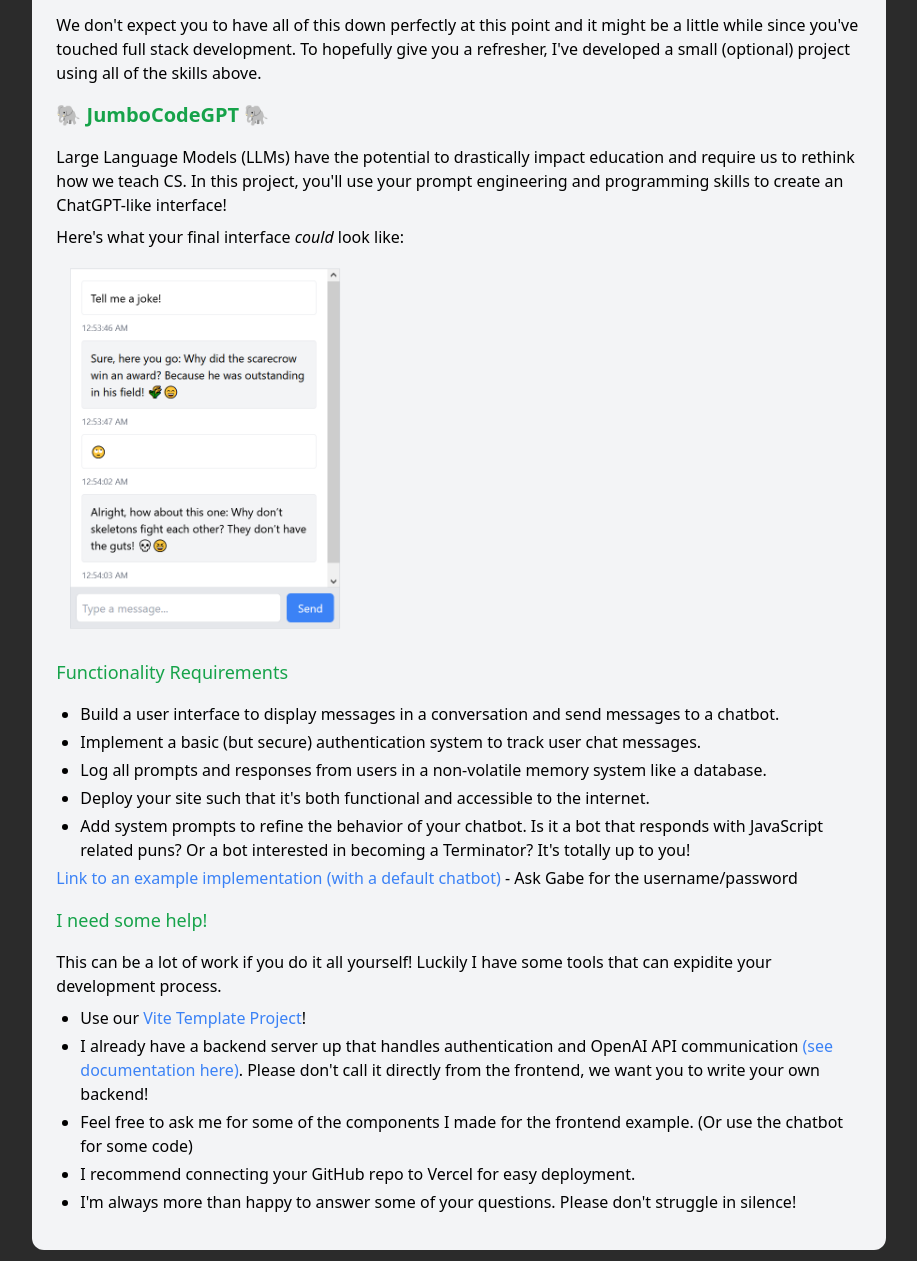
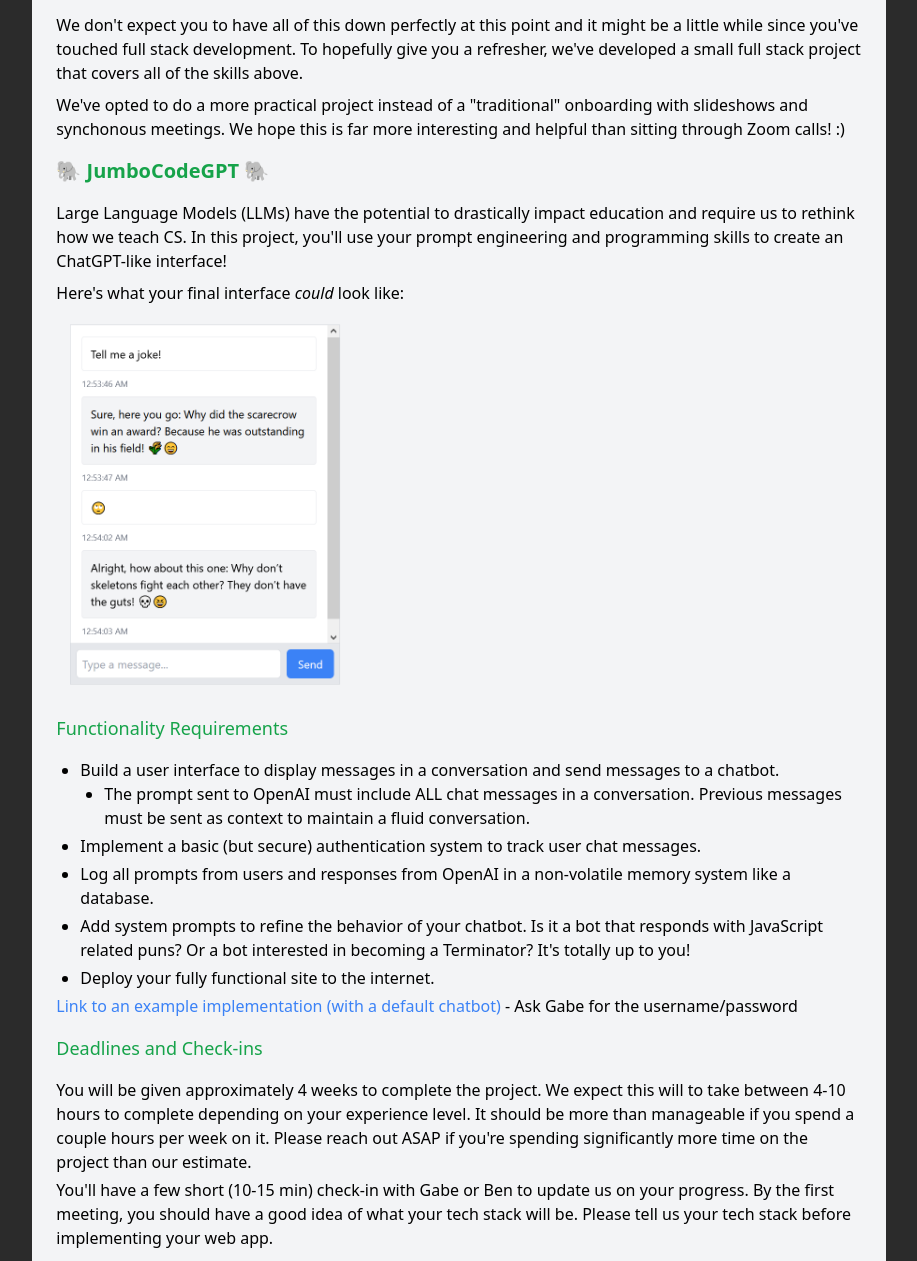
Before and after one commit to gabrielsessions/jc-tl-onboarding-2024, a website: page onboarding/index.html in a window 1280 px wide. Shown: the part 279-1540 px from the top of the page, without its empty margins (181-1098 px from the left). Drawn offline with Linux system fonts and the light colour scheme.

Commit message:
project description updates

```diff
--- a/onboarding/index.html
+++ b/onboarding/index.html
@@ -23,8 +23,13 @@
 
     </ul>
     <p class="mt-4">We don't expect you to have all of this down perfectly at this point and it might be a little while
-      since you've touched full stack development. To hopefully give you a refresher, I've developed a small (optional)
-      project using all of the skills above. </p>
+      since you've touched full stack development. To hopefully give you a refresher, we've developed a small
+      full stack project that covers all of the skills above.
+    </p>
+
+    <p class="my-2">We've opted to do a more practical project instead of a "traditional" onboarding with slideshows and
+      synchonous meetings. We hope this is far more interesting and helpful than sitting through Zoom calls! :)</p>
+
     <h3 class="my-4 text-xl text-green-600 font-semibold">🐘 JumboCodeGPT 🐘</h3>
     <p>Large Language Models (LLMs) have the potential to drastically impact education and require us to rethink how we
       teach CS. In this project, you'll use your prompt engineering and programming skills to create an ChatGPT-like
@@ -37,43 +42,62 @@
 
       <li class="list-item mb-1">
         Build a user interface to display messages in a conversation and send messages to a chatbot.
+        <ul class="ml-4 lg:ml-6 lg:mr-2 list-disc">
+          <li class="list-item mb-1">The prompt sent to OpenAI must include ALL chat messages in a conversation.
+            Previous messages must be sent as context to maintain a fluid conversation.</li>
+        </ul>
       </li>
       <li class="list-item mb-1">
         Implement a basic (but secure) authentication system to track user chat messages.
       </li>
       <li class="list-item mb-1">
-        Log all prompts and responses from users in a non-volatile memory system like a database.
-      </li>
-      <li class="list-item mb-1">
-        Deploy your site such that it's both functional and accessible to the internet.
+        Log all prompts from users and responses from OpenAI in a non-volatile memory system like a database.
       </li>
       <li class="list-item mb-1">
         Add system prompts to refine the behavior of your chatbot. Is it a bot that responds with JavaScript related
         puns? Or a bot interested in becoming a Terminator? It's totally up to you!
       </li>
+      <li class="list-item mb-1">
+        Deploy your fully functional site to the internet.
+      </li>
 
     </ul>
+    <a class="text-blue-500 hover:underline active:text-blue-600" target="_blank" rel="noreferrer"
+      href="./project-example/">Link to an example implementation (with a default chatbot)</a> - Ask Gabe for the
+    username/password
 
-
-    <a class="text-blue-500 hover:underline active:text-blue-600" target="_blank" rel="noreferrer"
-      href="./project-example/">Link to an example implementation (with a default chatbot)</a> - Ask Gabe for the username/password
+    <h3 class="my-4 text-lg text-green-600 ">Deadlines and Check-ins</h3>
+    <p class="mb-1">You will be given approximately 4 weeks to complete the project. We expect this will to take between
+      4-10 hours to complete depending on your experience level. It should be more than manageable if you spend a couple
+      hours per week on it. Please reach out ASAP if you're spending significantly more time on the project than our
+      estimate.</p>
+    <p class="my-1">You'll have a few short (10-15 min) check-in with Gabe or Ben to update us on your progress. By the
+      first meeting, you should have a good idea of what your tech stack will be. Please tell us your tech stack before
+      implementing your web app.</p>
 
     <h3 class="my-4 text-lg text-green-600 ">I need some help!</h3>
     <p>This can be a lot of work if you do it all yourself! Luckily I have some tools that can expidite your development
       process.</p>
     <ul class="ml-4 lg:ml-6 lg:mr-2 list-disc mt-2">
-      <li class="list-item mb-1">Use our <a target="_blank" rel="noreferrer" href="https://github.com/JumboCode/vite-template/tree/main" class="text-blue-500 hover:underline active:text-blue-600">Vite Template Project</a>!</li>
+      <li class="list-item mb-1">Use our <a target="_blank" rel="noreferrer"
+          href="https://github.com/JumboCode/vite-template/tree/main"
+          class="text-blue-500 hover:underline active:text-blue-600">Vite Template Project</a>!</li>
       <li class="list-item mb-1">
-        I already have a backend server up that handles authentication and OpenAI API communication <a class="text-blue-500 hover:underline active:text-blue-600" href="./server_documentation.txt">(see documentation
-        here)</a>. Please don't call it directly from the frontend, we want you to write your own backend!
+        We already have a backend server up that handles authentication and OpenAI API communication <a
+          class="text-blue-500 hover:underline active:text-blue-600" href="./server_documentation.txt">(see
+          documentation
+          here)</a>. Please don't call it directly from the frontend, we want you to write your own backend!
       </li>
       <li class="list-item mb-1">
-        Feel free to ask me for some of the components I made for the frontend example. (Or use the chatbot for some code)
+        Feel free to ask me for some of the components I made for the frontend example. (Or use the chatbot for some
+        code)
       </li>
       <li class="list-item mb-1">
-        I recommend connecting your GitHub repo to Vercel for easy deployment.
+        We recommend connecting your GitHub repo to Vercel for easy deployment.
       </li>
-      <li class="list-item mb-1">I'm always more than happy to answer some of your questions. Please don't struggle in silence!</li>
+      <li class="list-item mb-1">
+        We're always more than happy to answer some of your questions. Please don't struggle in silence!
+      </li>
     </ul>
 
 </body>
```
